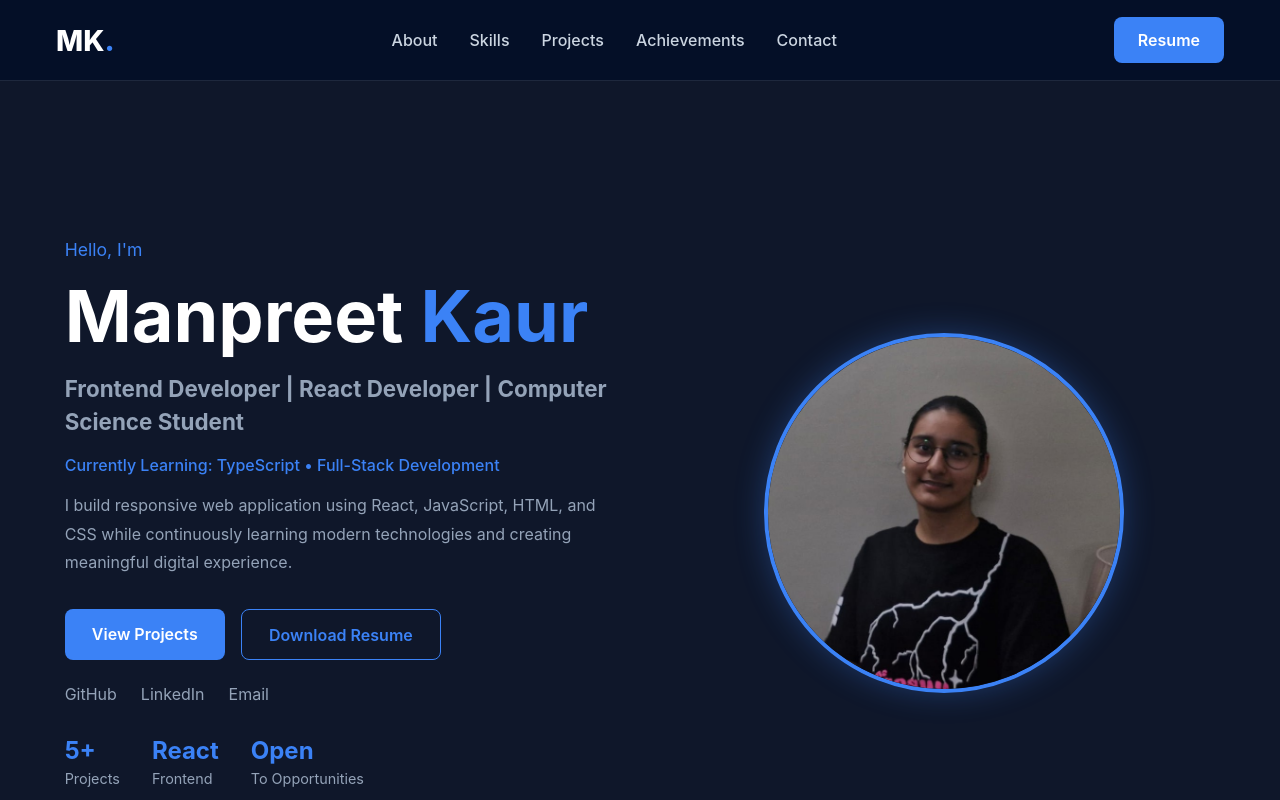
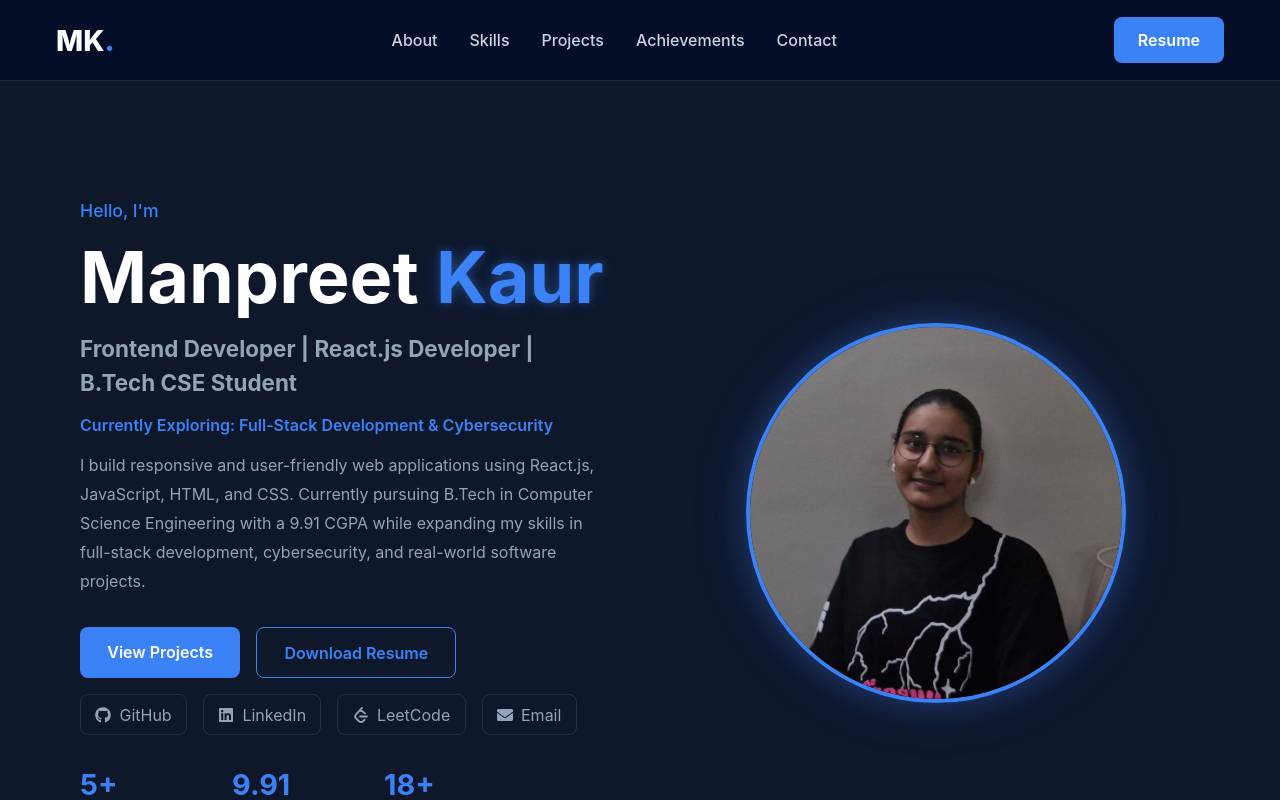
Before and after one commit to manpreetkaur292006-design/MANPREET-KAUR-PORTFOLIO, a React (Vite) app: page / in a window 1280 px wide. Shown: the top 800 px of the page. Built offline with nearby package versions, Linux system fonts and the light colour scheme.

Commit message:
made some changes in the hero section

```diff
--- a/src/components/Hero.css
+++ b/src/components/Hero.css
@@ -16,11 +16,16 @@
   flex: 1;
 }
 
+/* Greeting */
+
 .hero-greeting {
   color: var(--accent);
   font-size: 1.1rem;
+  font-weight: 500;
   margin-bottom: 1rem;
 }
+
+/* Name */
 
 .hero-name {
   font-size: 4.5rem;
@@ -31,7 +36,13 @@
 
 .hero-name span {
   color: var(--accent);
+
+  text-shadow:
+    0 0 10px rgba(59, 130, 246, 0.4),
+    0 0 20px rgba(59, 130, 246, 0.2);
 }
+
+/* Role */
 
 .hero-role {
   font-size: 1.4rem;
@@ -40,23 +51,29 @@
   margin-bottom: 1rem;
 }
 
+/* Learning */
+
 .hero-learning {
   color: var(--accent);
-  font-weight: 500;
+  font-weight: 600;
   margin-bottom: 1rem;
 }
 
+/* Description */
+
 .hero-description {
-  max-width: 550px;
+  max-width: 600px;
   line-height: 1.8;
   color: var(--text-secondary);
   margin-bottom: 2rem;
 }
 
+/* Buttons */
+
 .hero-buttons {
   display: flex;
   gap: 1rem;
-  margin-bottom: 1.5rem;
+  margin-bottom: 1rem;
 }
 
 .primary-btn,
@@ -82,20 +99,42 @@
   transform: translateY(-3px);
 }
 
+
+/* Social Links */
+
 .hero-socials {
   display: flex;
-  gap: 1.5rem;
+  gap: 1rem;
+  flex-wrap: wrap;
+
   margin-bottom: 2rem;
 }
 
 .hero-socials a {
+  display: flex;
+  align-items: center;
+  gap: 0.5rem;
+
+  padding: 0.6rem 0.9rem;
+
+  border: 1px solid rgba(255,255,255,0.1);
+
+  border-radius: 8px;
+
   color: var(--text-secondary);
+
   transition: 0.3s ease;
 }
 
 .hero-socials a:hover {
   color: var(--accent);
+
+  border-color: var(--accent);
+
+  transform: translateY(-2px);
 }
+
+/* Stats */
 
 .hero-stats {
   display: flex;
@@ -103,16 +142,23 @@
   margin-top: 1rem;
 }
 
+.stat {
+  min-width: 120px;
+}
+
 .stat h3 {
   color: var(--accent);
-  font-size: 1.5rem;
+  font-size: 1.8rem;
+  font-weight: 700;
   margin-bottom: 0.3rem;
 }
 
 .stat p {
   color: var(--text-secondary);
-  font-size: 0.9rem;
+  font-size: 0.95rem;
 }
+
+/* Profile Image */
 
 .hero-image {
   flex: 1;
@@ -121,15 +167,20 @@
 }
 
 .hero-image img {
-  width: 360px;
-  height: 360px;
+  width: 380px;
+  height: 380px;
+
   object-fit: cover;
   border-radius: 50%;
 
   border: 4px solid var(--accent);
 
-  box-shadow: 0 0 30px rgba(59, 130, 246, 0.3);
+  box-shadow:
+    0 0 30px rgba(59, 130, 246, 0.3),
+    0 0 60px rgba(59, 130, 246, 0.15);
 }
+
+/* Tablet */
 
 @media (max-width: 768px) {
 
@@ -167,7 +218,7 @@
   }
 
   .hero-image img {
-    width: 260px;
-    height: 260px;
+    width: 280px;
+    height: 280px;
   }
 }
--- a/src/components/Hero.jsx
+++ b/src/components/Hero.jsx
@@ -1,32 +1,36 @@
-import React from 'react'
-import './Hero.css'
-import profile from '../assets/profile.jpeg'
+import React from "react";
+import "./Hero.css";
+import profile from "../assets/profile.jpeg";
+
+import { FaGithub, FaLinkedin, FaEnvelope } from "react-icons/fa";
+
+import { SiLeetcode } from "react-icons/si";
 
 const Hero = () => {
   return (
-    <section id='hero'>
+    <section id="hero">
       <div className="container hero-container">
+        <div className="hero-content">
+          <p className="hero-greeting">Hello, I'm</p>
 
-        <div className="hero-content">
-
-          <p className='hero-greeting'>Hello, I'm</p>
-
-          <h1 className='hero-name'>
+          <h1 className="hero-name">
             Manpreet <span>Kaur</span>
           </h1>
 
           <h2 className="hero-role">
-            Frontend Developer | React Developer | Computer Science Student
+            Frontend Developer | React.js Developer | B.Tech CSE Student
           </h2>
 
           <p className="hero-learning">
-            Currently Learning: TypeScript • Full-Stack Development
+            Currently Exploring: Full-Stack Development & Cybersecurity
           </p>
 
           <p className="hero-description">
-            I build responsive web application using React, JavaScript,
-            HTML, and CSS while continuously learning modern technologies
-            and creating meaningful digital experience.
+            I build responsive and user-friendly web applications using
+            React.js, JavaScript, HTML, and CSS. Currently pursuing B.Tech in
+            Computer Science Engineering with a 9.91 CGPA while expanding my
+            skills in full-stack development, cybersecurity, and real-world
+            software projects.
           </p>
 
           <div className="hero-buttons">
@@ -45,7 +49,7 @@ const Hero = () => {
               target="_blank"
               rel="noreferrer"
             >
-              GitHub
+              <FaGithub /> GitHub
             </a>
 
             <a
@@ -53,40 +57,46 @@ const Hero = () => {
               target="_blank"
               rel="noreferrer"
             >
-              LinkedIn
+              <FaLinkedin /> LinkedIn
+            </a>
+
+            <a
+              href="https://leetcode.com/u/Manpreet_Kaur29"
+              target="_blank"
+              rel="noreferrer"
+            >
+              <SiLeetcode /> LeetCode
             </a>
 
             <a href="mailto:manpreetkaur292006@gmail.com">
-              Email
+              <FaEnvelope /> Email
             </a>
           </div>
 
           <div className="hero-stats">
             <div className="stat">
               <h3>5+</h3>
-              <p>Projects</p>
+              <p>Projects Built</p>
             </div>
 
             <div className="stat">
-              <h3>React</h3>
-              <p>Frontend</p>
+              <h3>9.91</h3>
+              <p>CGPA</p>
             </div>
 
             <div className="stat">
-              <h3>Open</h3>
-              <p>To Opportunities</p>
+              <h3>18+</h3>
+              <p>Students Mentored</p>
             </div>
           </div>
-
         </div>
 
         <div className="hero-image">
           <img src={profile} alt="Manpreet Kaur" />
         </div>
-
       </div>
     </section>
-  )
-}
+  );
+};
 
-export default Hero
+export default Hero;
```
